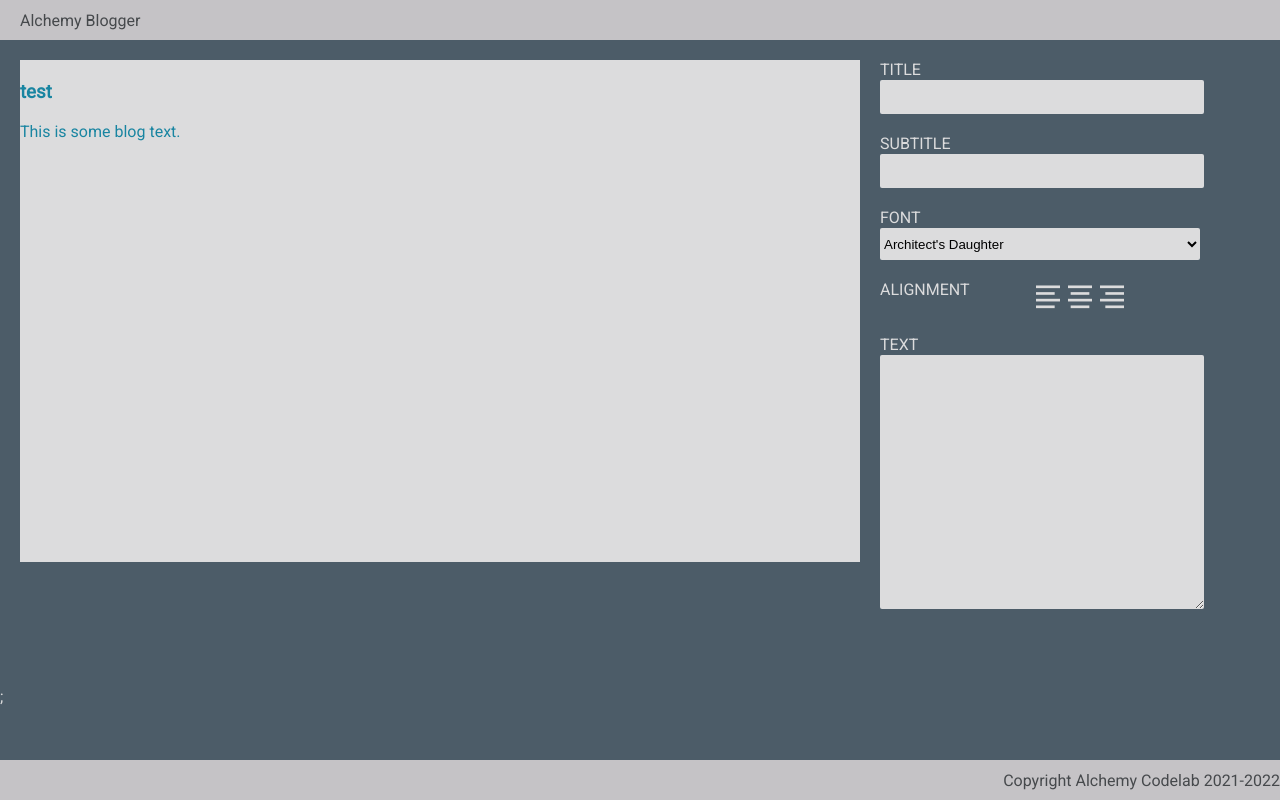
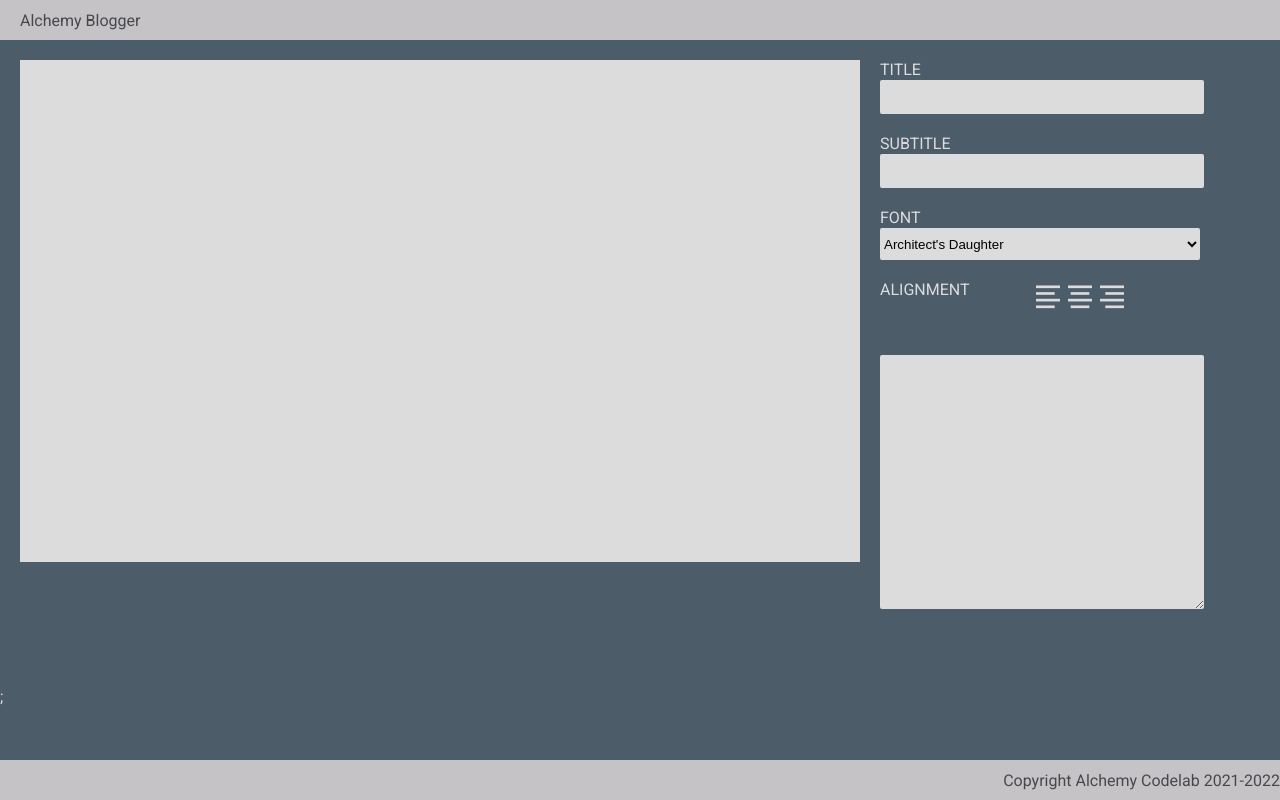
Before and after one commit to acorn3x3/blog-builder, a React (Create React App) app: page / in a window 1280 px wide. Built offline with nearby package versions, Linux system fonts and the light colour scheme; a web font is replaced by a local one.

Commit message:
text input now works in preview and editor.

```diff
--- a/src/components/Editor/Editor.js
+++ b/src/components/Editor/Editor.js
@@ -2,7 +2,18 @@ import React from 'react';
 
 import './Editor.css';
 
-export default function Editor({ title, setTitle, subtitle, setSubtitle, font, setFont, align, setAlign }) {
+export default function Editor({
+  title,
+  setTitle,
+  subtitle,
+  setSubtitle,
+  font,
+  setFont,
+  align,
+  setAlign,
+  text,
+  setText,
+}) {
   const titleHandler = (event) => {
     setTitle(event.target.value);
   };
@@ -18,6 +29,9 @@ export default function Editor({ title, setTitle, subtitle, setSubtitle, font, s
   const alignHandler = (e) => {
     setAlign(e.target.value);
   };
+  const textHandler = (e) => {
+    setText(e.target.value);
+  };
 
   return (
     <div className="editor">
@@ -26,18 +40,13 @@ export default function Editor({ title, setTitle, subtitle, setSubtitle, font, s
         <label htmlFor="title">Title</label>
       </div>
 
-
-
       <div className="form-control">
         <input type="text" value={subtitle} onChange={subtitleHandler} />
         <label>Subtitle</label>
       </div>
 
-
-
       <div className="form-control">
-        <select value={font} onChange={fontHandler} >
-
+        <select value={font} onChange={fontHandler}>
           <option value="architect">{"Architect's Daughter"}</option>
           <option value="comforter">Comforter</option>
           <option value="fredoka">Fredoka</option>
@@ -49,8 +58,6 @@ export default function Editor({ title, setTitle, subtitle, setSubtitle, font, s
         </select>
         <label>Font</label>
       </div>
-
-
 
       <div className="form-control" value={align} onChange={alignHandler}>
         <label>Alignment</label>
@@ -70,10 +77,9 @@ export default function Editor({ title, setTitle, subtitle, setSubtitle, font, s
         </div>
       </div>
 
-
-      <div className="form-control">
+      <div className="form-control" value={text} onChange={textHandler}>
         <textarea style={{ height: '250px' }} />
-        <label>Text</label>
+        <label></label>
       </div>
     </div>
   );
--- a/src/components/Home/Home.js
+++ b/src/components/Home/Home.js
@@ -10,12 +10,13 @@ export default function Home() {
   const [subtitle, setSubtitle] = useState('');
   const [font, setFont] = useState('');
   const [align, setAlign] = useState('');
+  const [text, setText] = useState('');
 
   return (
     <main>
       {/* pass the state variables as props to the presentational components */}
 
-      <Preview title={title} subtitle={subtitle} font={font} align={align} />
+      <Preview title={title} subtitle={subtitle} font={font} align={align} text={text} />
 
       <Editor
         title={title}
@@ -26,6 +27,8 @@ export default function Home() {
         setFont={setFont}
         align={align}
         setAlign={setAlign}
+        text={text}
+        setText={setText}
       />
     </main>
   );
--- a/src/components/Preview/Preview.js
+++ b/src/components/Preview/Preview.js
@@ -2,7 +2,7 @@ import React from 'react';
 
 import './Preview.css';
 
-export default function Preview({ title, subtitle, font, align }) {
+export default function Preview({ title, subtitle, font, align, text }) {
   // implement a Preview screen here
   //  Note - the HTML should have the following structure
   //  the main div should have a class of preview and the font-name prop
@@ -12,8 +12,8 @@ export default function Preview({ title, subtitle, font, align }) {
     <>
       <div className={`preview ${font}`} style={{ textAlign: align }}>
         <h1 key={title}>{title} </h1>
-        <h3 key={subtitle}> {subtitle} test</h3>
-        <p>This is some blog text. </p>
+        <h3 key={subtitle}>{subtitle} </h3>
+        <p key={text}>{text}</p>
       </div>
       ;
     </>
```
